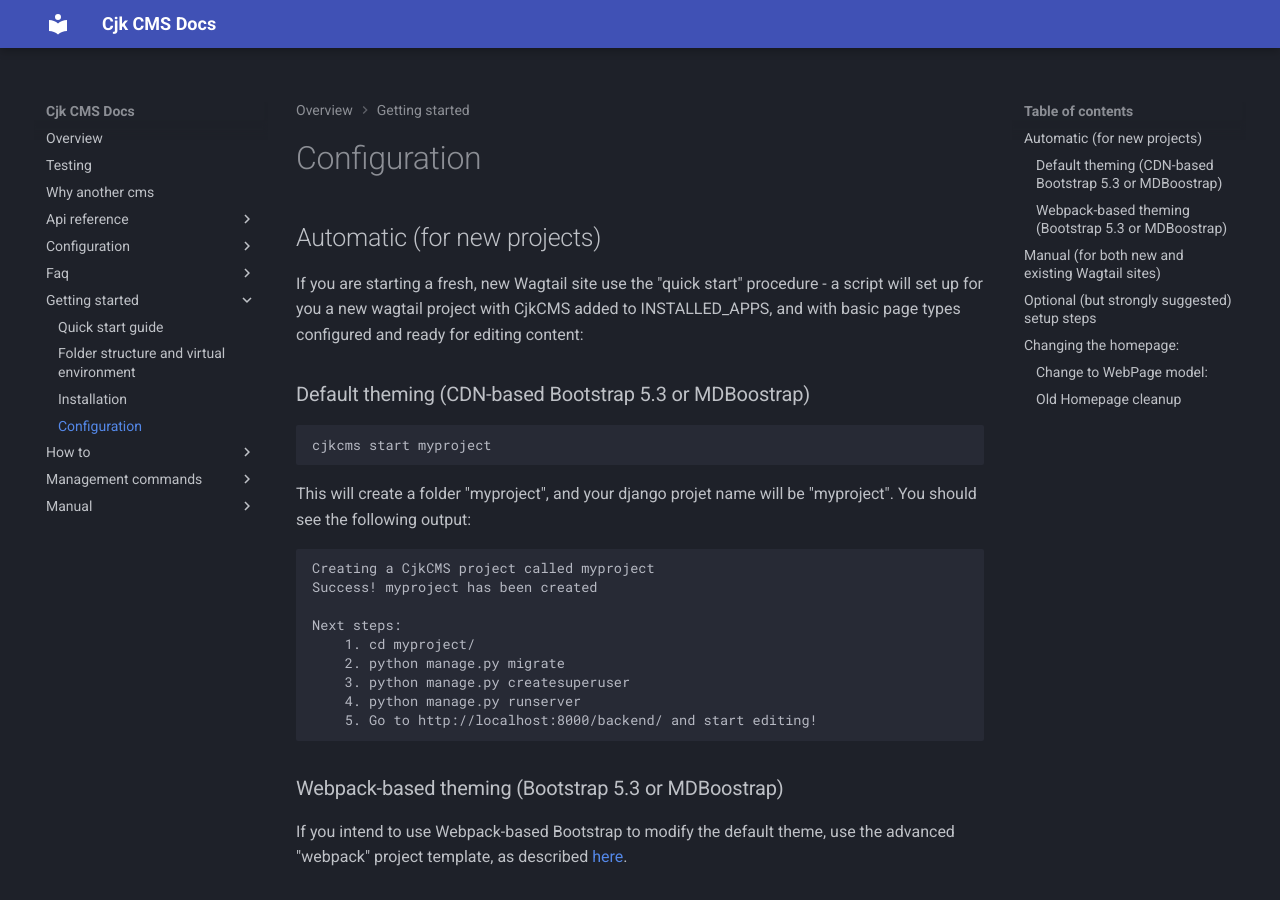
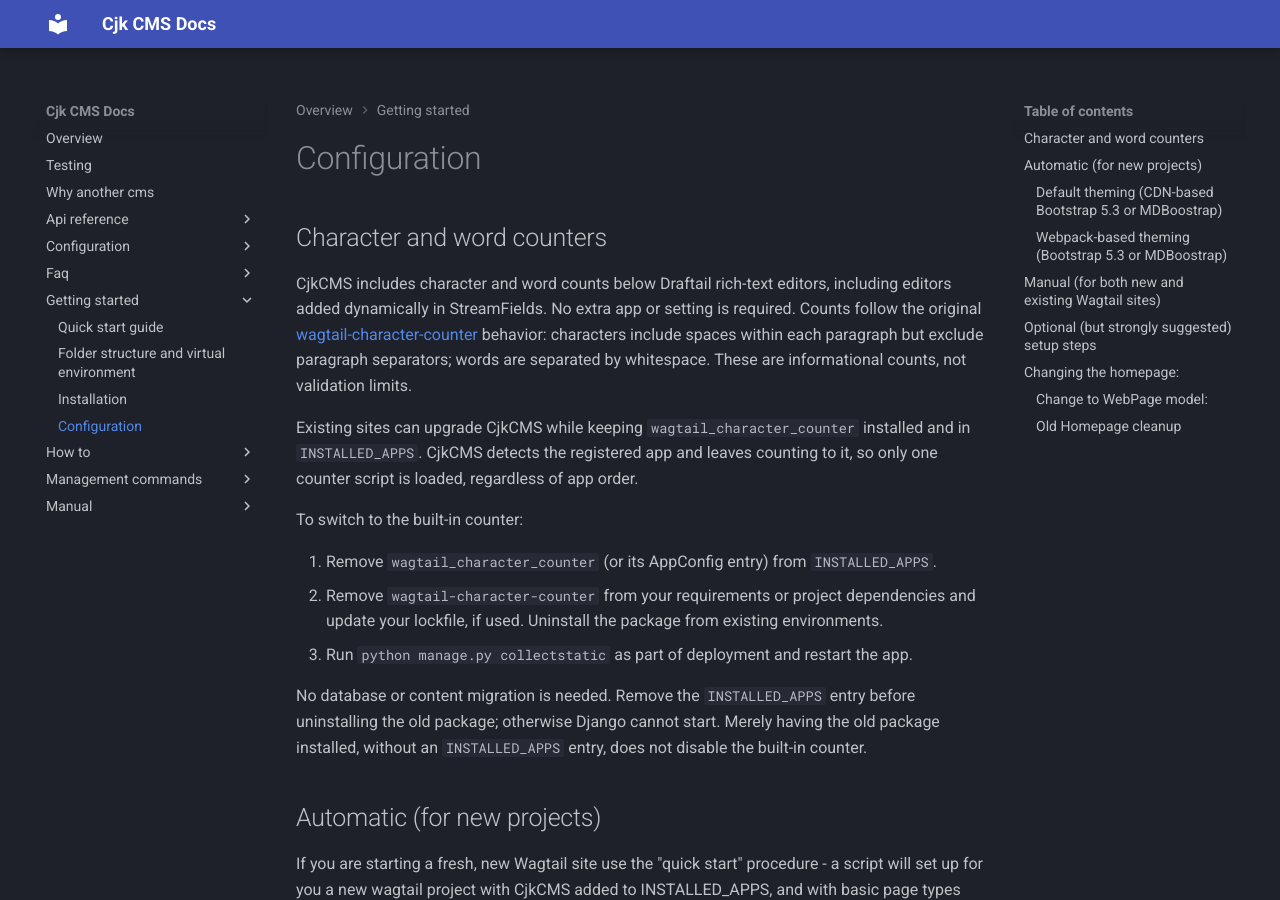
Before and after one commit to cjkpl/wagtail-cjkcms, an MkDocs documentation site: the page built from docs/getting-started/04.configuration.md, in a window 1280 px wide and 900 px high. Built offline with MkDocs 1.6.1 and Material for MkDocs 9.7.7, drawn with Linux system fonts in a browser that asks for light colours.

Commit message:
Integrate Draftail character and word counters with legacy app compatibility

```diff
--- a/docs/getting-started/04.configuration.md
+++ b/docs/getting-started/04.configuration.md
@@ -1,4 +1,30 @@
 # Configuration
+
+## Character and word counters
+
+CjkCMS includes character and word counts below Draftail rich-text editors,
+including editors added dynamically in StreamFields. No extra app or setting is
+required. Counts follow the original
+[wagtail-character-counter](https://github.com/Sebastvin/wagtail-character-counter)
+behavior: characters include spaces within each paragraph but exclude paragraph
+separators; words are separated by whitespace. These are informational counts,
+not validation limits.
+
+Existing sites can upgrade CjkCMS while keeping `wagtail_character_counter`
+installed and in `INSTALLED_APPS`. CjkCMS detects the registered app and leaves
+counting to it, so only one counter script is loaded, regardless of app order.
+
+To switch to the built-in counter:
+
+1. Remove `wagtail_character_counter` (or its AppConfig entry) from `INSTALLED_APPS`.
+2. Remove `wagtail-character-counter` from your requirements or project dependencies
+   and update your lockfile, if used. Uninstall the package from existing environments.
+3. Run `python manage.py collectstatic` as part of deployment and restart the app.
+
+No database or content migration is needed. Remove the `INSTALLED_APPS` entry
+before uninstalling the old package; otherwise Django cannot start. Merely having
+the old package installed, without an `INSTALLED_APPS` entry, does not disable the
+built-in counter.
 
 ## Automatic (for new projects)
 If you are starting a fresh, new Wagtail site use the "quick start" procedure - a script will set up for you a new wagtail project with CjkCMS added to INSTALLED_APPS, and with basic page types configured and ready for editing content:
```
Also changed, not shown: CHANGELOG.md (+2 -0 lines), cjkcms/static/cjkcms/js/character-counter.js (added, +123 -0 lines), docs/unit_testing.md (+9 -0 lines), 3 other files.
